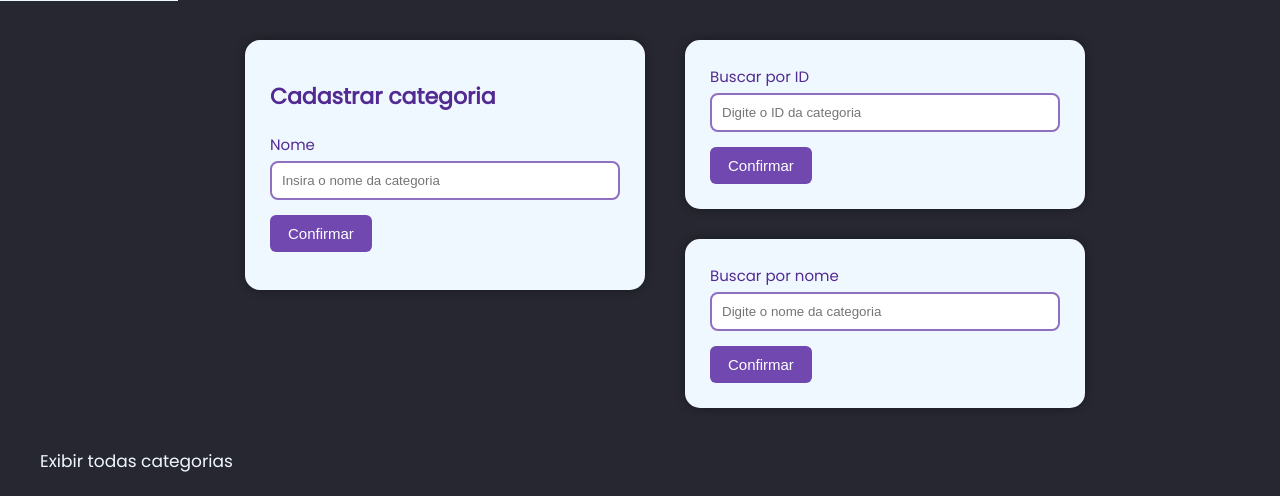
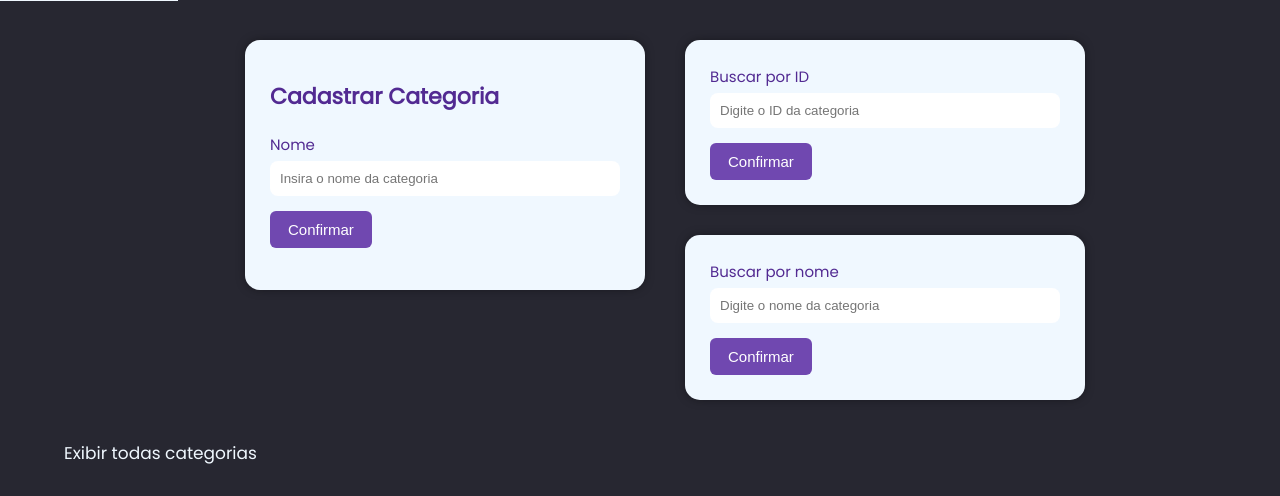
Before and after one commit to lealPy/inventory-manager-flask, a Flask app: page /categorias in a window 1280 px wide. Shown: the part 70-566 px from the top of the page. Run offline with Flask 3, Linux system fonts and the light colour scheme; the visitor is signed in with stand-in values (Sample User, id 1); data that the repository does not hold is empty.

Commit message:
Add files via upload

```diff
--- a/inventoryManagerFlask/conn.py
+++ b/inventoryManagerFlask/conn.py
@@ -11,11 +11,7 @@ def conexao():
         host= os.getenv("DB_HOST"),
         user= os.getenv("DB_USER"),
         password= os.getenv("DB_PASSWORD"),
-        port= os.getenv("DB_PORT"),
         auth_plugin= os.getenv("DB_AUTH_PLUGIN"),
-        connection_timeout= os.getenv("DB_CONNECTION_TIMEOUT"),
-        use_pure= os.getenv("DB_USE_PURE"),
-        ssl_disabled= os.getenv("DB_SSL_DISABLED"),
         database= os.getenv("DB_NAME")
     )
 
--- a/inventoryManagerFlask/static/categorias.css
+++ b/inventoryManagerFlask/static/categorias.css
@@ -91,10 +91,15 @@ li {
 .formInput {
     padding: 10px;
     border-radius: 8px;
-    border: 2px solid #8F6FBF;
     outline: none;
     background-color: white;
-    color: #522A92;
+    color: #000000;
+    border: 0;
+
+}
+
+.formInput:not(:placeholder-shown) {
+    border: 2.5px solid #8F6FBF;
 }
 
 /* BOTÕES */
@@ -128,9 +133,10 @@ li {
 /* LINK "EXIBIR TODAS" */
 .showAllLink {
     color: aliceblue;
-    margin-left: 40px;
+    margin-left: 5%;
     text-decoration: none;
     font-size: 17px;
+    text-align: center;
 }
 
 .showAllLink:hover {
--- a/inventoryManagerFlask/static/paginaPrincipal.css
+++ b/inventoryManagerFlask/static/paginaPrincipal.css
@@ -75,7 +75,7 @@ span {
     border-radius: 30px;
     position: absolute;
     bottom: 1%;
-    left: 1%;
+    left: 45%;
     text-decoration: none;
     transition: 0.3s ease-in-out;
 }
--- a/inventoryManagerFlask/templates/alterarMovimentacao.html
+++ b/inventoryManagerFlask/templates/alterarMovimentacao.html
@@ -15,7 +15,7 @@
     <div>
 
         <!-- formulário para editar movimentação -->
-        <form action="{{ url_for('mov.alterarmov_post', id=mov.IDMOVIMENTACAO) }}" method="POST">
+        <form action="{{ url_for('mov.alterarmovimentacao_post', id=mov.IDMOVIMENTACAO) }}" method="POST">
             <h1>Alterar Movimentação</h1>
 
             <!-- campos do formulário -->
--- a/inventoryManagerFlask/templates/categorias.html
+++ b/inventoryManagerFlask/templates/categorias.html
@@ -22,7 +22,7 @@
     <div class="containerGeneral">
 
         <form action="/cadastrar-categoria" method="POST" class="containerAdd cardForm">
-            <h1 class="titleAdd">Cadastrar categoria</h1>
+            <h1 class="titleAdd">Cadastrar Categoria</h1>
 
             <div class="formGroup">
                 <label class="formLabel">Nome</label>
--- a/inventoryManagerFlask/templates/fornecedores.html
+++ b/inventoryManagerFlask/templates/fornecedores.html
@@ -15,7 +15,6 @@
             <li><a href="{{ url_for('main.paginaprincipal') }}" class="navbarLink">Página principal</a></li>
             <li><a href="{{ url_for('cat.categorias') }}" class="navbarLink">Categorias</a></li>
             <li><a href="{{ url_for('pro.produtos') }}" class="navbarLink">Produtos</a></li>
-            <li><a href="{{ url_for('forn.fornecedores') }}" class="navbarLink">Fornecedores</a></li>
             <li><a href="{{ url_for('lote.lotes') }}" class="navbarLink">Lotes</a></li>
             <li><a href="{{ url_for('mov.movimentacoes') }}" class="navbarLink">Movimentações</a></li>
         </nav>
@@ -26,7 +25,7 @@
 
         <!-- FORMULÁRIO CADASTRO -->
         <form action="/cadastrar-fornecedor" method="POST" class="containerAdd cardForm">
-            <h1 class="titleAdd">Cadastrar fornecedor</h1>
+            <h1 class="titleAdd">Cadastrar Fornecedor</h1>
 
             <div class="formGroup">
                 <label class="formLabel">Nome</label>
--- a/inventoryManagerFlask/templates/lotes.html
+++ b/inventoryManagerFlask/templates/lotes.html
@@ -15,7 +15,6 @@
             <li><a href="{{ url_for('cat.categorias') }}" class="navbarLink">Categorias</a></li>
             <li><a href="{{ url_for('pro.produtos') }}" class="navbarLink">Produtos</a></li>
             <li><a href="{{ url_for('forn.fornecedores') }}" class="navbarLink">Fornecedores</a></li>
-            <li><a href="{{ url_for('lote.lotes') }}" class="navbarLink">Lotes</a></li>
             <li><a href="{{ url_for('mov.movimentacoes') }}" class="navbarLink">Movimentações</a></li>
         </nav>
     </header>
@@ -24,7 +23,7 @@
 
         <!-- CARD DE CADASTRAR LOTE -->
         <form action="/cadastrar-lote" method="POST" class="containerAdd cardForm">
-            <h1 class="titleAdd">Cadastrar lote</h1>
+            <h1 class="titleAdd">Cadastrar Lote</h1>
 
             <div class="formGroup">
                 <label class="formLabel">ID Produto</label>
--- a/inventoryManagerFlask/templates/movimentacoes.html
+++ b/inventoryManagerFlask/templates/movimentacoes.html
@@ -17,7 +17,6 @@
             <li><a href="{{ url_for('pro.produtos') }}" class="navbarLink">Produtos</a></li>
             <li><a href="{{ url_for('forn.fornecedores') }}" class="navbarLink">Fornecedores</a></li>
             <li><a href="{{ url_for('lote.lotes') }}" class="navbarLink">Lotes</a></li>
-            <li><a href="{{ url_for('mov.movimentacoes') }}" class="navbarLink">Movimentações</a></li>
         </nav>
     </header>
 
--- a/inventoryManagerFlask/templates/produtos.html
+++ b/inventoryManagerFlask/templates/produtos.html
@@ -14,7 +14,6 @@
         <nav class="navbar">
             <li><a href="{{ url_for('main.paginaprincipal') }}" class="navbarLink">Página principal</a></li>
             <li><a href="{{ url_for('cat.categorias') }}" class="navbarLink">Categorias</a></li>
-            <li><a href="{{ url_for('pro.produtos') }}" class="navbarLink">Produtos</a></li>
             <li><a href="{{ url_for('forn.fornecedores') }}" class="navbarLink">Fornecedores</a></li>
             <li><a href="{{ url_for('lote.lotes') }}" class="navbarLink">Lotes</a></li>
             <li><a href="{{ url_for('mov.movimentacoes') }}" class="navbarLink">Movimentações</a></li>
@@ -26,7 +25,7 @@
 
         <!-- ======================= FORMULÁRIO DE CADASTRO ======================= -->
         <form action="/cadastrar-produtos" method="POST" class="containerAdd cardForm">
-            <h1 class="titleAdd">Cadastrar produto</h1>
+            <h1 class="titleAdd">Cadastrar Produto</h1>
 
             <div class="formGroup">
                 <label class="formLabel">Produto</label>
```
Also changed, not shown: inventoryManagerFlask/static/fornecedores.css (+8 -2 lines), inventoryManagerFlask/static/lotes.css (+8 -2 lines), inventoryManagerFlask/static/movimentacoes.css (+8 -2 lines), inventoryManagerFlask/static/produtos.css (+8 -2 lines).
